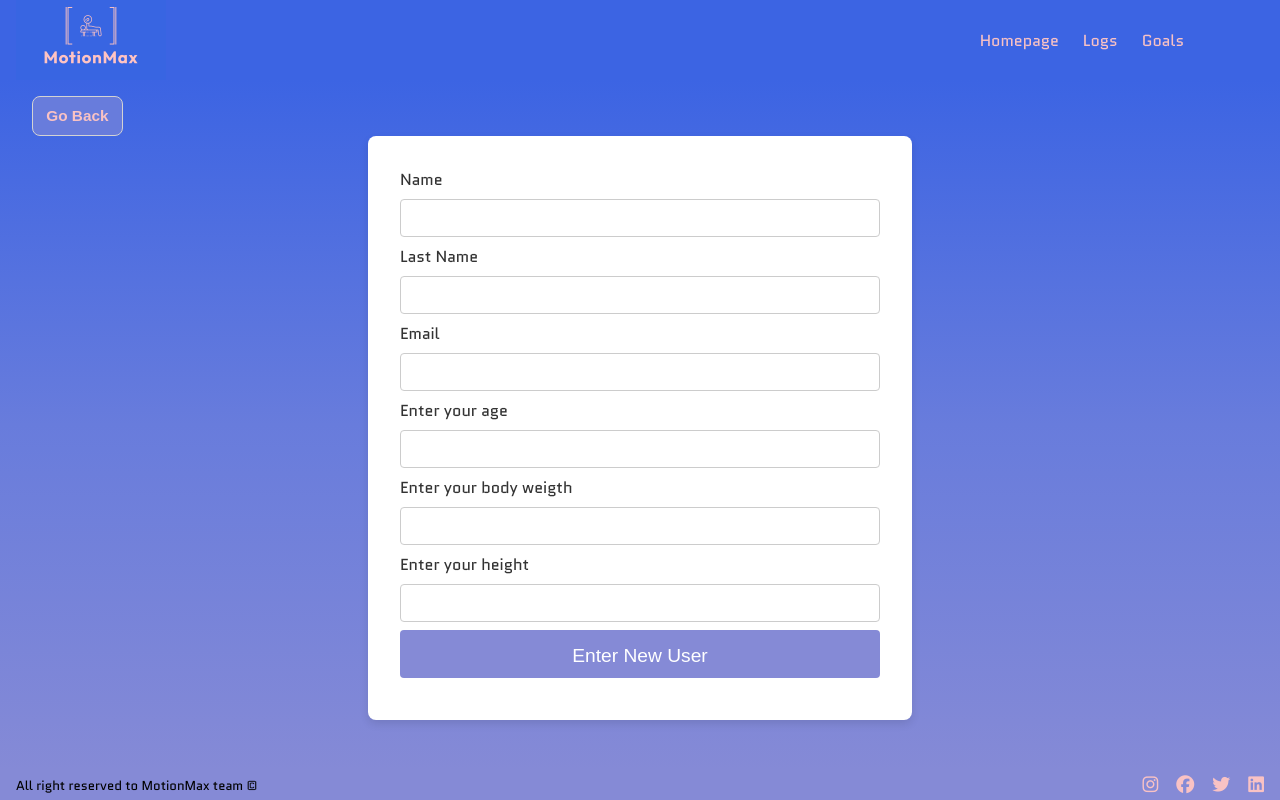
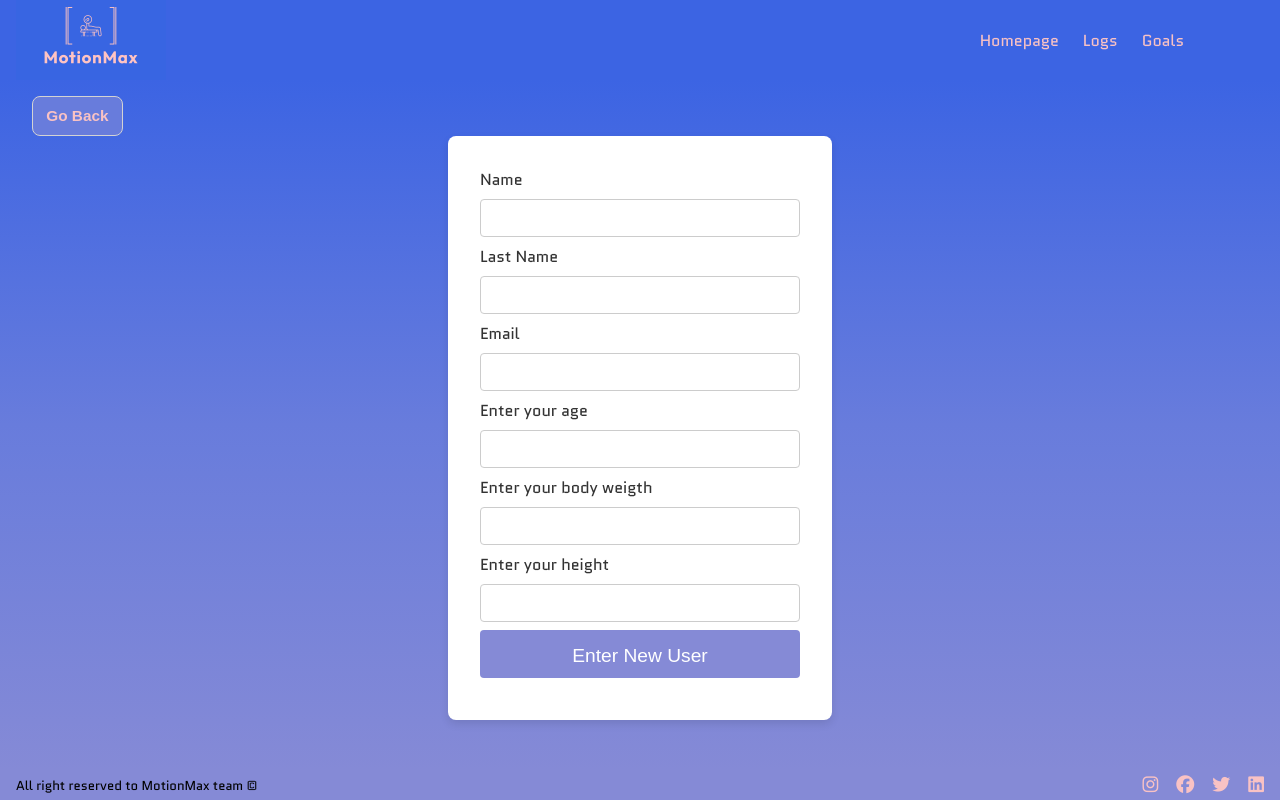
Before and after one commit to MindaugasDesign/FitnessApp, a React (Vite) app in the folder Front-End/fitness-app/: page /newuser in a window 1280 px wide. Built offline with nearby package versions, Linux system fonts and the light colour scheme; a web font is replaced by a local one.

Commit message:
Final touches on the project

```diff
--- a/Front-End/fitness-app/src/Components/Home/Home.css
+++ b/Front-End/fitness-app/src/Components/Home/Home.css
@@ -61,7 +61,7 @@
   background: linear-gradient(rgba(26, 31, 58, 0.8), rgba(51, 56, 64, 0.6));
   box-shadow: 0px 4px 10px rgba(0, 0, 0, 0.15);
   border-radius: 10px;
-  width: 95%;
+  width: 90%;
   margin: auto;
 }
 
--- a/Front-End/fitness-app/src/Components/InputForms/AddUser/AddUser.css
+++ b/Front-End/fitness-app/src/Components/InputForms/AddUser/AddUser.css
@@ -1,7 +1,7 @@
 #addNewUser {
   display: flex;
   flex-direction: column;
-  width: 30em;
+  width: 20em;
   padding: 2em;
   background-color: #fff;
   box-shadow: 0 4px 8px rgba(0, 0, 0, 0.1);
--- a/Front-End/fitness-app/src/Components/Log/UserLogs/UserLogs.css
+++ b/Front-End/fitness-app/src/Components/Log/UserLogs/UserLogs.css
@@ -10,6 +10,7 @@
   padding: 0 1em;
   display: flex;
   flex-direction: row;
+  flex-wrap: wrap;
   gap: 1em;
 }
 
```
Also changed, not shown: 1 other file (tests, documents, lock files or other folders).
